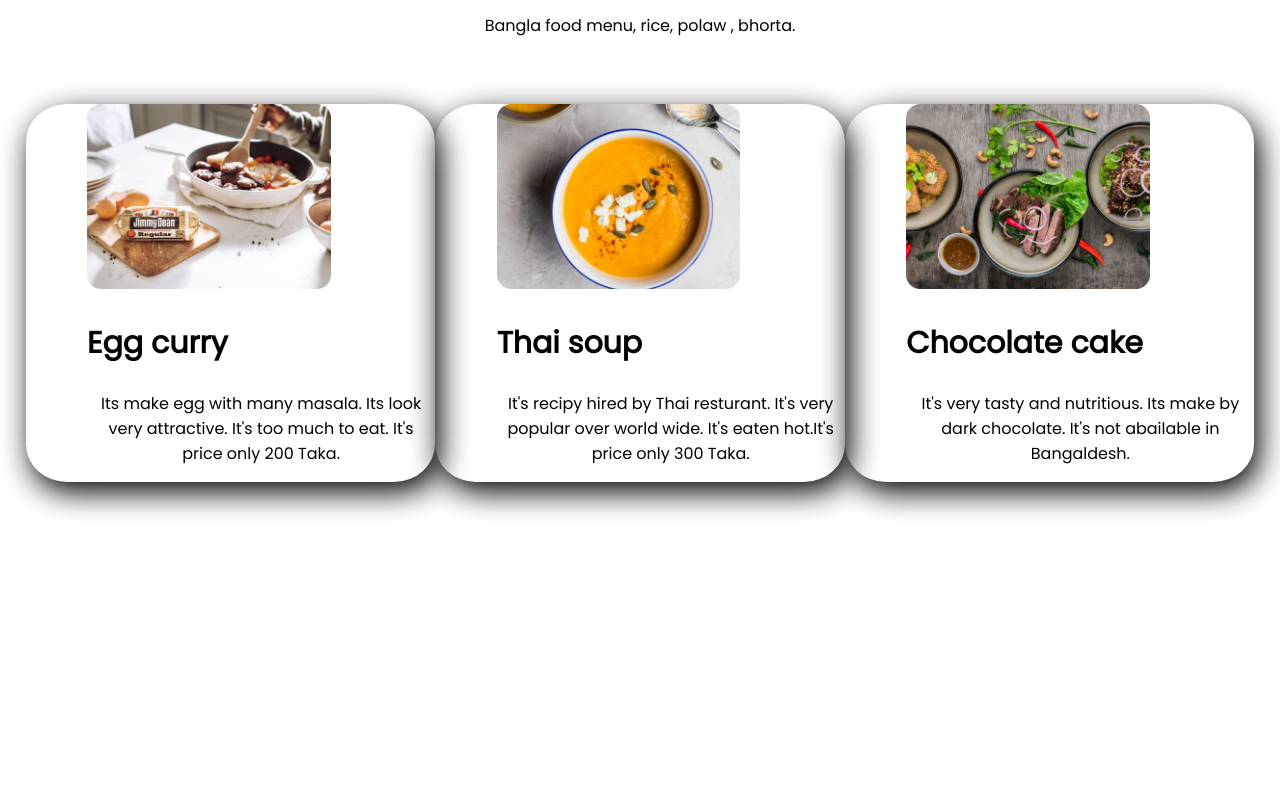
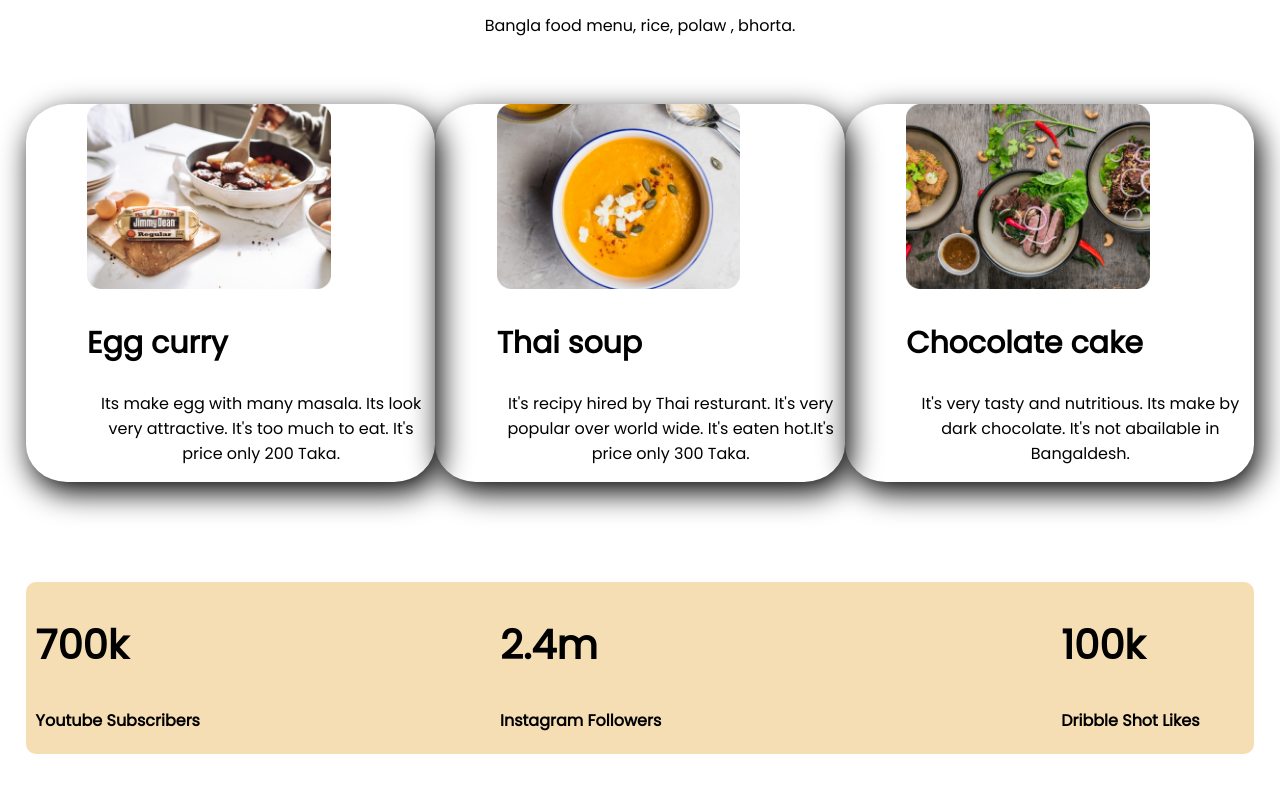
Before and after one commit to mdzahidhasan53/foodies-lover, a plain HTML site: page index.html in a window 1280 px wide. Shown: the part 1352-2144 px from the top of the page. Before the commit the page ends 1959 px from the top, so only its background shows below. Drawn offline with Linux system fonts and the light colour scheme.

Commit message:
added more section

```diff
--- a/index.html
+++ b/index.html
@@ -66,6 +66,20 @@
                 Bangaldesh.</p>
         </div>
     </section>
+    <section class="half-width section-buttom">
+        <div class="div-one">
+            <h1>700k</h1>
+            <h4>Youtube Subscribers</h4>
+        </div>
+        <div class="div-two">
+            <h1>2.4m</h1>
+            <h4>Instagram Followers</h4>
+        </div>
+        <div class="div-three">
+            <h1>100k</h1>
+            <h4>Dribble Shot Likes</h4>
+        </div>
+    </section>
 
 
 </body>
--- a/style.css
+++ b/style.css
@@ -49,3 +49,18 @@ section img{
     border-radius: 10%;
     margin-top: 50PX;
 }
+.section-buttom{
+    margin-left: 0;
+    border-radius: 10px;
+    background-color: wheat;
+    width: 100%;
+}
+.div-one{
+    margin-left: 10px;
+}
+.div-two{
+    margin-left: 300px;
+}
+.div-three{
+    margin-left: 400px;
+}
```
